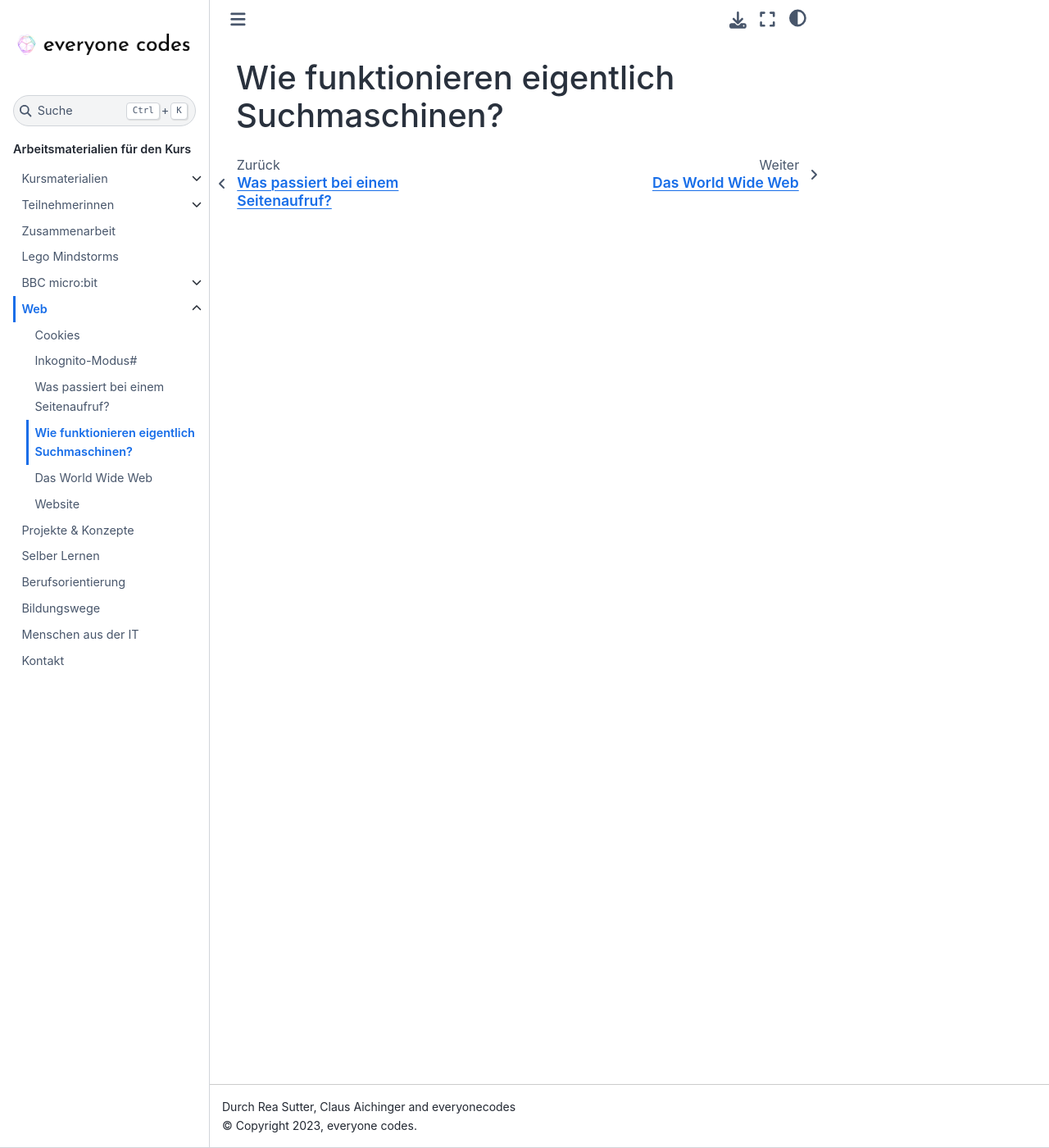
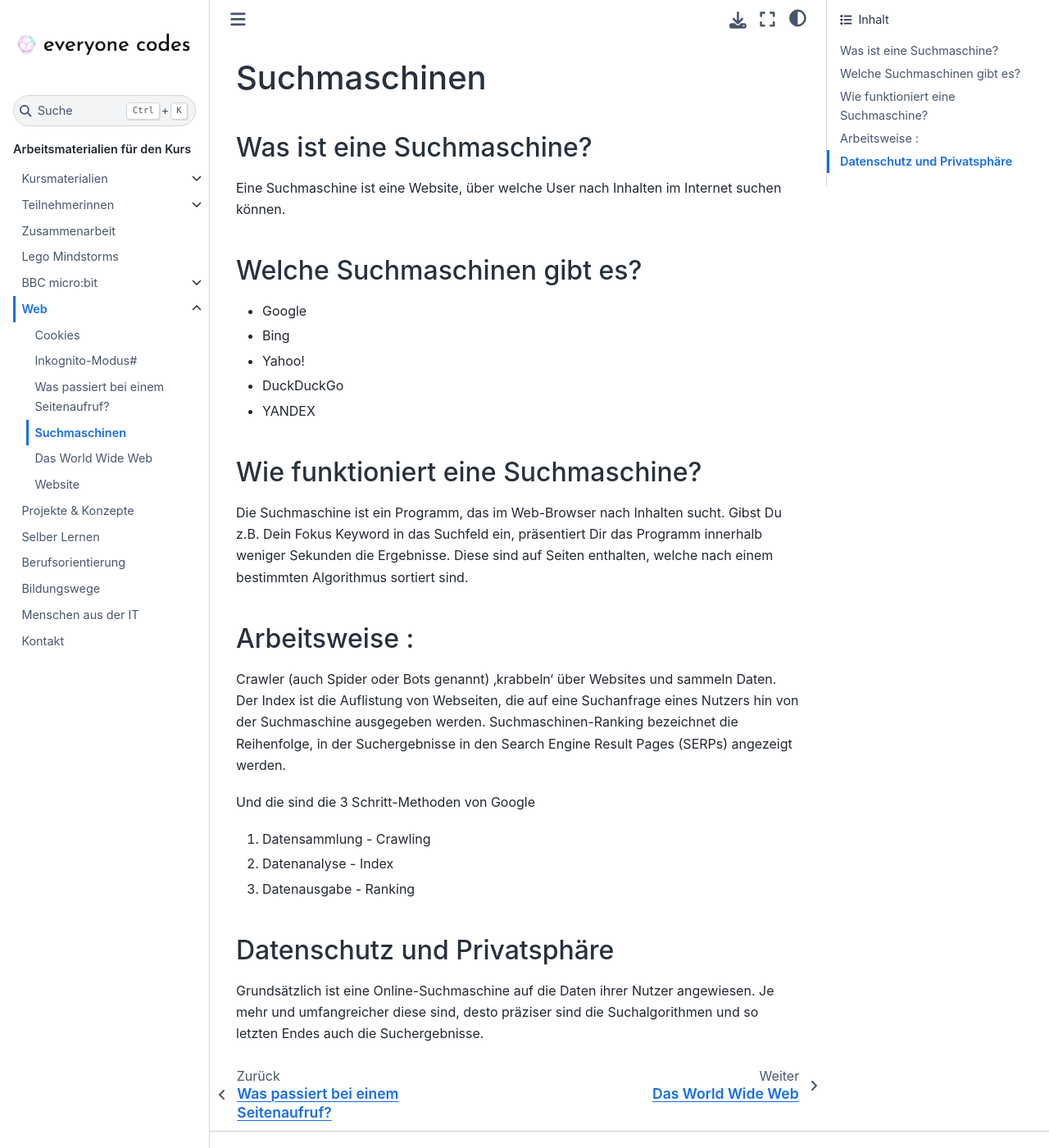
Before and after one commit to ec-mentors/IT-ist-das-was-fuer-mich-i05, a Sphinx documentation site: the page built from source/web/suchmaschinen.md, in a window 1280 px wide and 1400 px high. Shown: the whole window at 82% size. Built offline with Sphinx 7.4.7 and the Sphinx Book theme 1.1.4, drawn with Linux system fonts in a browser that asks for light colours.

Commit message:
Update suchmaschinen.md

```diff
--- a/source/web/suchmaschinen.md
+++ b/source/web/suchmaschinen.md
@@ -1 +1,29 @@
-# Wie funktionieren eigentlich Suchmaschinen?
+# Suchmaschinen
+## Was ist eine Suchmaschine?
+Eine Suchmaschine ist eine Website, über welche User nach Inhalten im Internet suchen können.
+
+## Welche Suchmaschinen gibt es?
+- Google
+- Bing
+- Yahoo!
+- DuckDuckGo
+- YANDEX
+
+## Wie funktioniert eine Suchmaschine?
+
+Die Suchmaschine ist ein Programm, das im Web-Browser nach Inhalten sucht. Gibst Du z.B. Dein Fokus Keyword in das Suchfeld ein, präsentiert Dir das Programm innerhalb weniger Sekunden die Ergebnisse. Diese sind auf Seiten enthalten, welche nach einem bestimmten Algorithmus sortiert sind.
+
+## Arbeitsweise :
+
+Crawler (auch Spider oder Bots genannt) 'krabbeln' über Websites und sammeln Daten.
+Der Index ist die Auflistung von Webseiten, die auf eine Suchanfrage eines Nutzers hin von der Suchmaschine ausgegeben werden.
+Suchmaschinen-Ranking bezeichnet die Reihenfolge, in der Suchergebnisse in den Search Engine Result Pages (SERPs) angezeigt werden.
+
+Und die sind die 3 Schritt-Methoden von Google
+1) Datensammlung - Crawling
+2) Datenanalyse - Index
+3) Datenausgabe - Ranking
+
+## Datenschutz und Privatsphäre
+
+Grundsätzlich ist eine Online-Suchmaschine auf die Daten ihrer Nutzer angewiesen. Je mehr und umfangreicher diese sind, desto präziser sind die Suchalgorithmen und so letzten Endes auch die Suchergebnisse.
```
